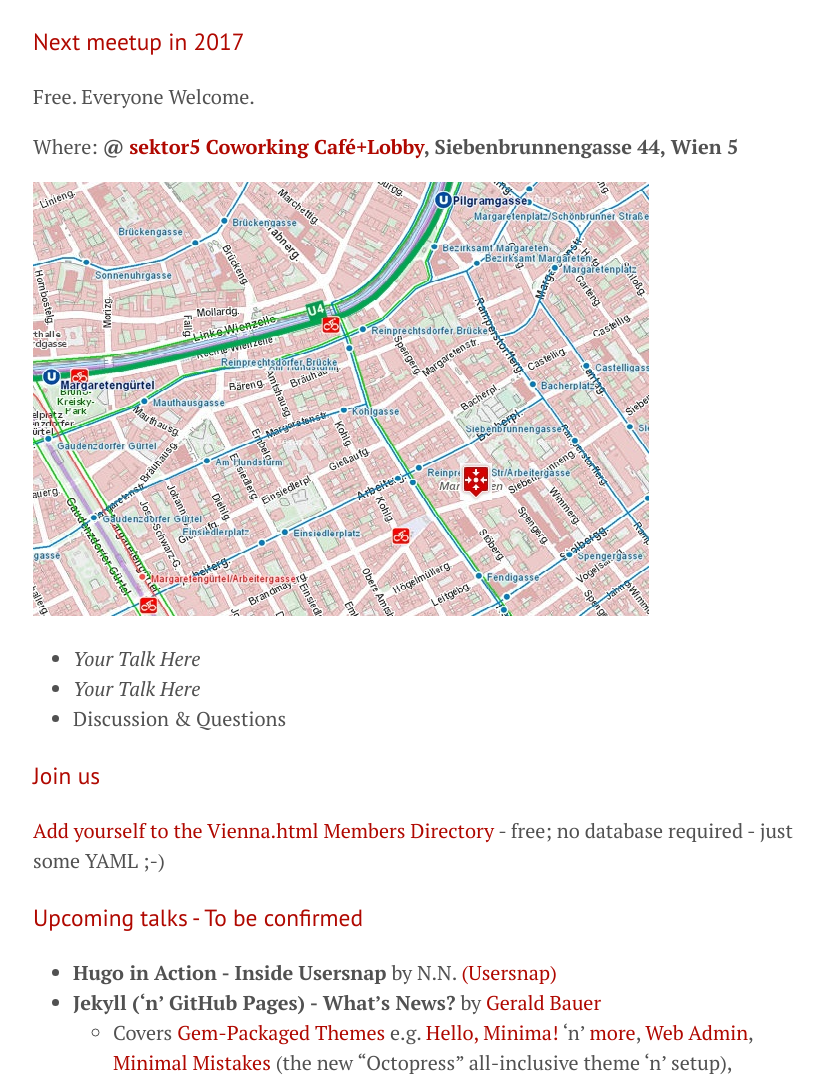
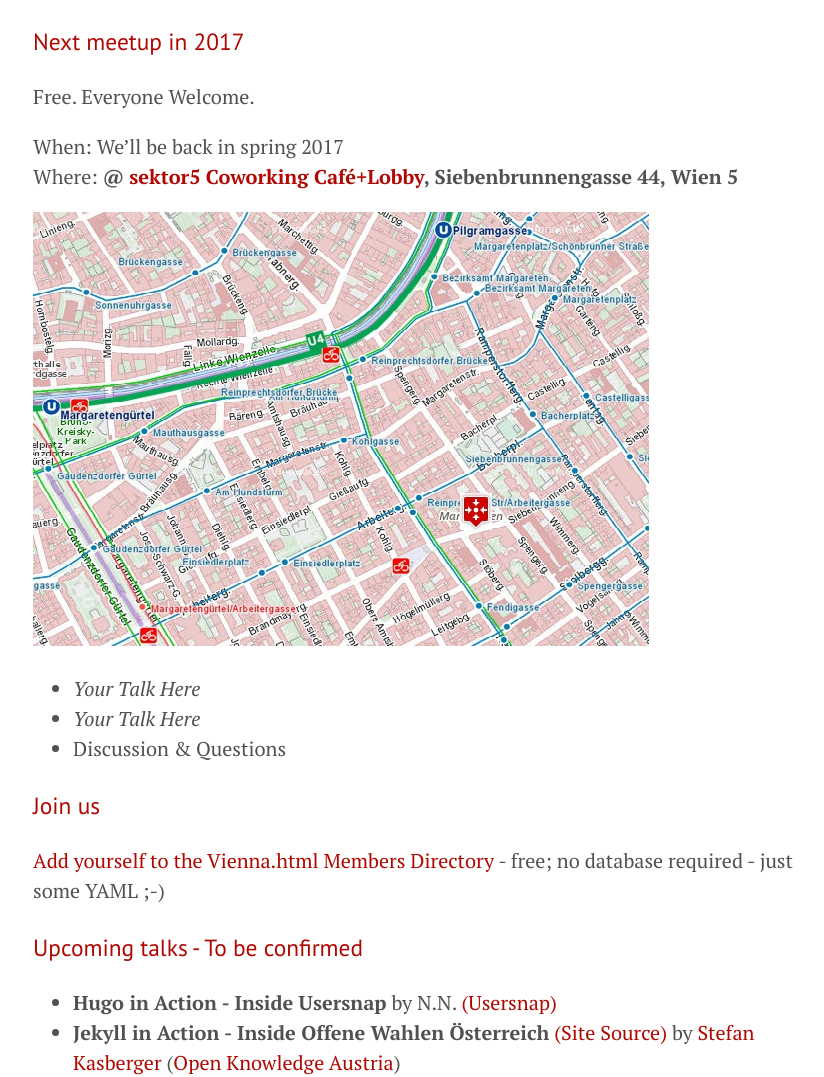
Before and after one commit to goodbyeaustria/archive, a Jekyll site: the page built from index.md, in a window 1280 px wide and 1400 px high. Shown: the part 323-1400 px from the top of the window, without its empty margins (227-1051 px from the left). Built offline with Jekyll 4.4.1, drawn with Linux system fonts in a browser that asks for light colours; some of the changed text lies outside the part shown.

Commit message:
add offene wahlen by stefan kasberger

```diff
--- a/index.md
+++ b/index.md
@@ -31,6 +31,7 @@
 <!--
 When:    **Tue, November 22nd**{:.when}  **starting at 18.30** (last before the new year 2017) <br>
 -->
+When:    We'll be back in spring 2017 <br>
 Where:   **@ [sektor5 Coworking Café+Lobby](http://www.sektor5.at), Siebenbrunnengasse 44, Wien 5**
 
 
@@ -63,6 +64,7 @@
 ### Upcoming talks - To be confirmed
 
 - **Hugo in Action - Inside Usersnap** by N.N. [(Usersnap)](https://usersnap.com)
+- **Jekyll in Action - Inside Offene Wahlen Österreich** [(Site Source)](https://github.com/OKFNat/offenewahlen) by [Stefan Kasberger](https://github.com/skasberger) ([Open Knowledge Austria](https://github.com/OKFNat))
 - **Jekyll ('n' GitHub Pages) - What's News?** by [Gerald Bauer](https://github.com/geraldb)
     - Covers [Gem-Packaged Themes](http://jekyllrb.com/docs/themes/) e.g. [Hello, Minima!](https://github.com/henrythemes/hello-minima-theme) 'n' [more](https://github.com/planetjekyll/awesome-jekyll-themes), [Web Admin](https://github.com/jekyll/jekyll-admin), [Minimal Mistakes](https://mmistakes.github.io/minimal-mistakes/) (the new "Octopress" all-inclusive theme 'n' setup), [Simpler Publishing w/ GitHub Pages](https://github.com/blog/2228-simpler-github-pages-publishing) w/ new "Select Source" setting 'n' more
 
```
Also changed, not shown: other parts of index.md (+1 -1 lines).
